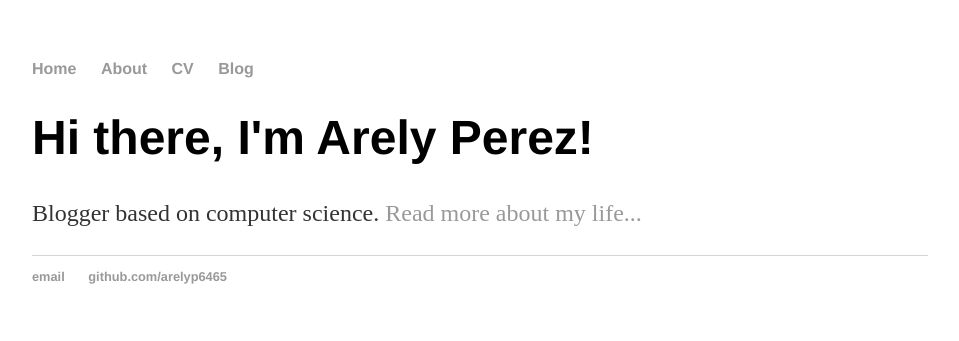
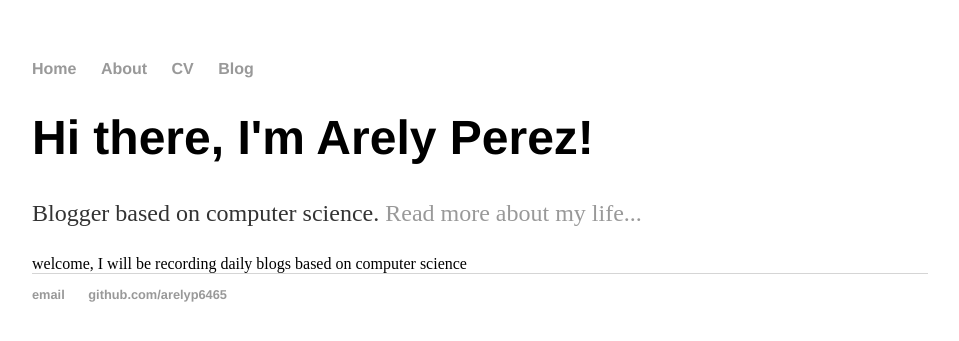
Before and after one commit to josephg5649/arelyp6465.github.io, a Jekyll site: the page built from index.html, in a window 1280 px wide. Shown: the top 341 px of the page, without its empty margins (160-1119 px from the left). Built offline with Jekyll 4.4.1, drawn with Linux system fonts in a browser that asks for light colours.

Commit message:
Update index.html

```diff
--- a/index.html
+++ b/index.html
@@ -4,5 +4,5 @@ title: Arely Perez, Blogger
 ---
 <div class="blurb">
 	<h1>Hi there, I'm Arely Perez!</h1>
-	<p> Blogger based on computer science. <a href="/about">Read more about my life...</a></p>
+	<p> Blogger based on computer science. <a href="/about">Read more about my life...</a></p> welcome, I will be recording daily blogs based on computer science
 </div><!-- /.blurb -->
```
